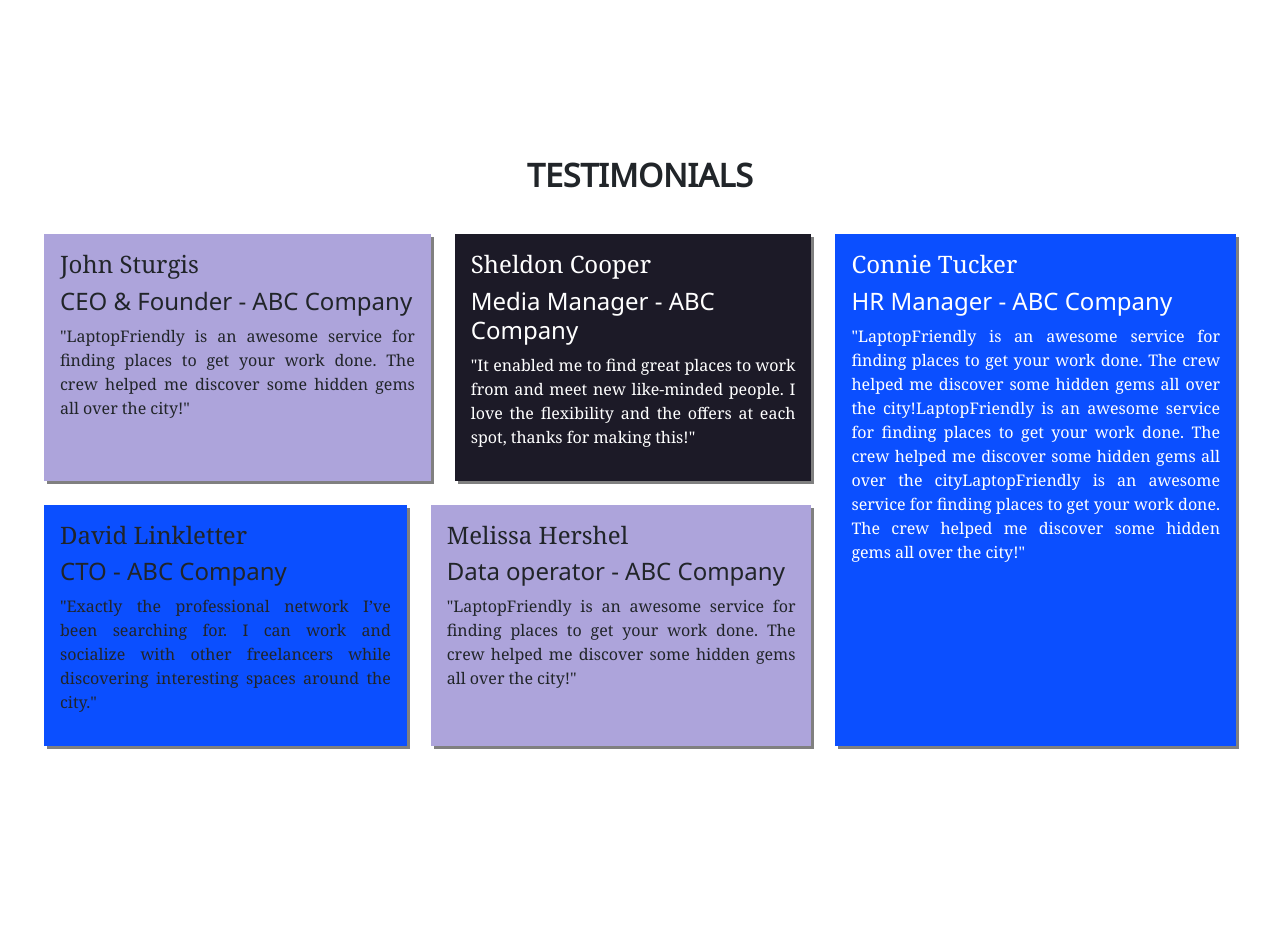
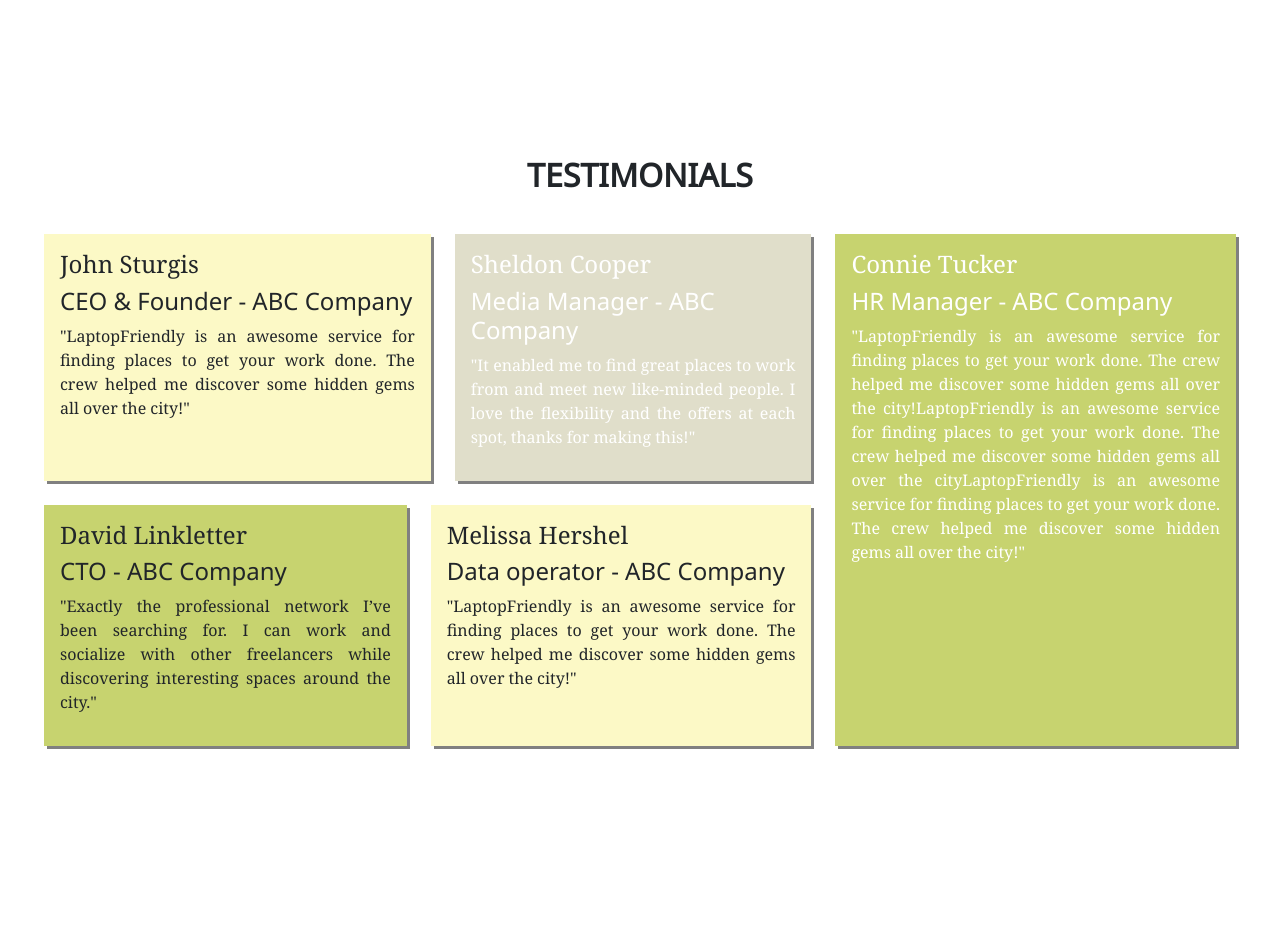
Before and after one commit to divyachandrapandi/NomadCafe, a Flask app: page / in a window 1280 px wide. Shown: the part 824-1751 px from the top of the page. Run offline with Flask 2, Linux system fonts and the light colour scheme; some libraries are stand-ins or nearby versions.

Commit message:
COLOR updated

```diff
--- a/templates/index.html
+++ b/templates/index.html
@@ -41,31 +41,31 @@
 <div class="testimonial-section container-fluid">
     <h1>Testimonials</h1>
     <div class="testimonial-card">
-        <article class="testimonial" id="card1" style="background-color:#ada4db;">
+        <article class="testimonial" id="card1" style="background-color:#FCF9C6;">
             <h4>John Sturgis</h4>
             <h6>CEO & Founder - ABC Company</h6>
             <p>"LaptopFriendly is an awesome service for finding places to get your work done. The crew helped me
                 discover some hidden gems all over the city!"</p>
         </article>
-        <article class="testimonial" id="card2" style="background-color:#1c1a27; color:white;">
+        <article class="testimonial" id="card2" style="background-color:#E0DECA; color:white;">
             <h4>Sheldon Cooper</h4>
             <h6>Media Manager - ABC Company</h6>
             <p>"It enabled me to find great places to work from and meet new like-minded people. I love the
                 flexibility and the offers at each spot, thanks for making this!"</p>
         </article>
-        <article class="testimonial" id="card3" style="background-color:#0b4fff;">
+        <article class="testimonial" id="card3" style="background-color:#C7D36F;">
             <h4>David Linkletter</h4>
             <h6>CTO - ABC Company</h6>
             <p>"Exactly the professional network I’ve been searching for. I can work and socialize with other
                 freelancers while discovering interesting spaces around the city."</p>
         </article>
-        <article class="testimonial" id="card4" style="background-color:#ada4db;">
+        <article class="testimonial" id="card4" style="background-color:#FCF9C6;">
             <h4>Melissa Hershel</h4>
             <h6>Data operator - ABC Company</h6>
             <p>"LaptopFriendly is an awesome service for finding places to get your work done. The crew helped me
                 discover some hidden gems all over the city!"</p>
         </article>
-        <article class="testimonial" id="card5" style="background-color:#0b4fff;color:white;">
+        <article class="testimonial" id="card5" style="background-color:#C7D36F;color:white;">
             <h4>Connie Tucker</h4>
             <h6>HR Manager - ABC Company</h6>
             <p>"LaptopFriendly is an awesome service for finding places to get your work done. The crew helped me
```
